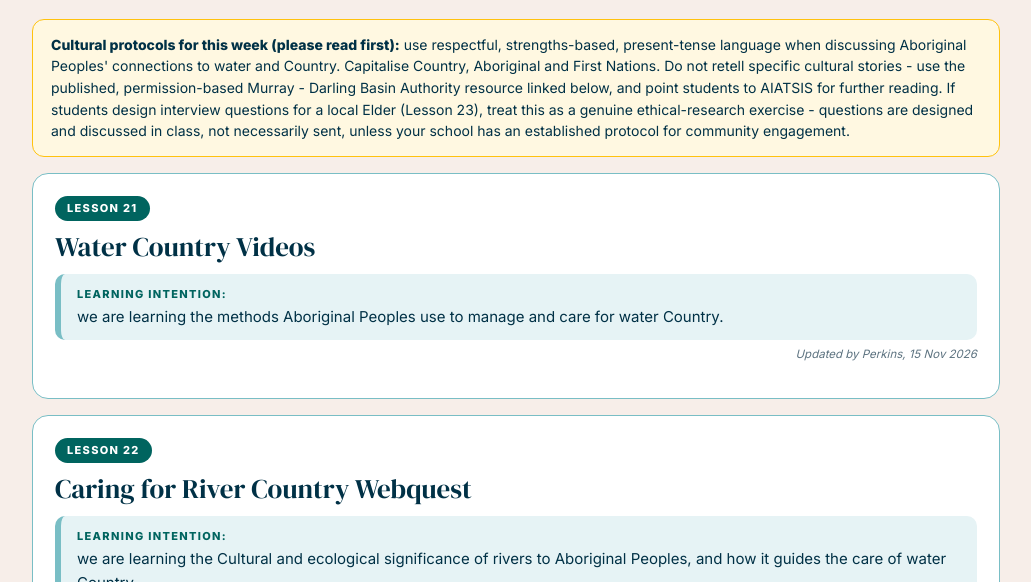
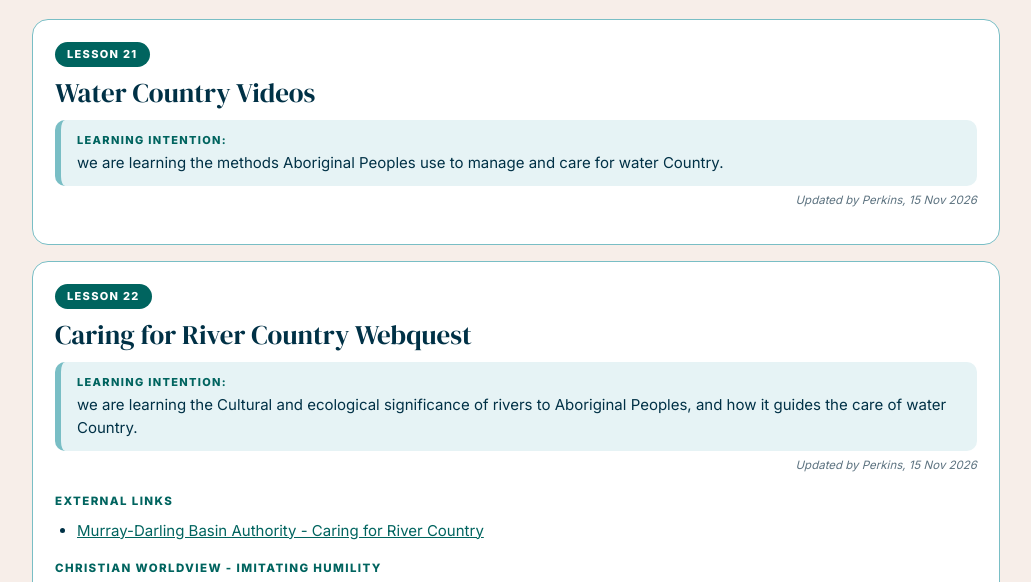
Before and after one commit to mrsperkinsteacher/stage4geo, a plain HTML site: page waterintheworld/week8.html in a window 1280 px wide. Shown: the part 370-952 px from the top of the page, without its empty margins (124-1155 px from the left). Drawn offline with Linux system fonts and the light colour scheme.

Commit message:
Water Country page: remove teacher-facing cultural protocols box, restore Murray-Darling spelling
Co-Authored-By: Claude Opus 5.5 <noreply@anthropic.com>
Claude-Session: https://claude.ai/code/session_01SrXbcZjSdJ4Ez17A95Xdqk

```diff
--- a/waterintheworld/week8.html
+++ b/waterintheworld/week8.html
@@ -64,7 +64,6 @@ ol,ul{margin:0;padding-left:22px;font-size:15px}li{margin-bottom:6px}
   <h1>Water Country&nbsp;- Aboriginal Water Management</h1>
   <div class="metarow"><span><b>Focus</b>Water in the World</span><span><b>Outcomes</b><span class="nobr">GE4-APC-01</span>, <span class="nobr">GE4-PER-01</span></span><span><b>Thread</b>Imitating Humility</span></div></div>
   </header>
-<div class="protocol"><strong>Cultural protocols for this week (please read first):</strong> use respectful, strengths-based, <span class="nobr">present-tense</span> language when discussing Aboriginal Peoples' connections to water and Country. Capitalise Country, Aboriginal and First Nations. Do not retell specific cultural stories&nbsp;- use the published, permission-based Murray&nbsp;- Darling Basin Authority resource linked below, and point students to AIATSIS for further reading. If students design interview questions for a local Elder (Lesson 23), treat this as a genuine ethical-research exercise&nbsp;- questions are designed and discussed in class, not necessarily sent, unless your school has an established protocol for community engagement.</div>
 <section class="lesson">
       <span class="lesson-tag">LESSON 21</span>
       <h2>Water Country Videos</h2>
@@ -74,7 +73,7 @@ ol,ul{margin:0;padding-left:22px;font-size:15px}li{margin-bottom:6px}
       <span class="lesson-tag">LESSON 22</span>
       <h2>Caring for River Country Webquest</h2>
       <div class="li-box"><strong>Learning intention:</strong> we are learning the Cultural and ecological significance of rivers to Aboriginal Peoples, and how it guides the care of water Country.</div><p class="li-updated">Updated by Perkins, 15 Nov 2026</p>
-      <h3>External links</h3><ul><li><a href="https://www.mdba.gov.au/publications-and-data/school-resources/lesson-packages/caring-river-country" target="_blank" rel="noopener">Murray&nbsp;- Darling Basin Authority&nbsp;- Caring for River Country</a></li></ul>
+      <h3>External links</h3><ul><li><a href="https://www.mdba.gov.au/publications-and-data/school-resources/lesson-packages/caring-river-country" target="_blank" rel="noopener">Murray-Darling Basin Authority&nbsp;- Caring for River Country</a></li></ul>
       <h3>Christian worldview&nbsp;- Imitating Humility</h3>
       <div class="worldview">
         <p class="verse">“Act justly, love mercy, and walk humbly with your God.”</p>
```
